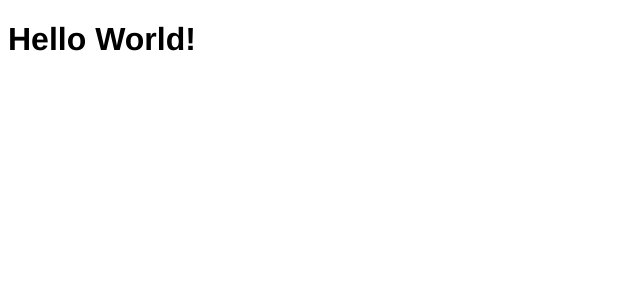
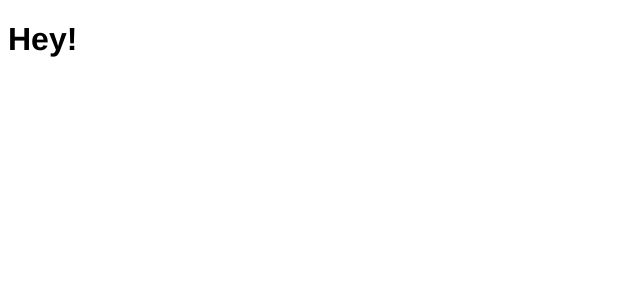
Before and after one commit to the-man2004/portfolio, a Vue app: page / in a window 1280 px wide. Shown: the top 300 px of the page, without its empty margins (0-640 px from the left). Built offline with nearby package versions, Linux system fonts and the light colour scheme.

Commit message:
Installed pinia & added a store.

```diff
--- a/package.json
+++ b/package.json
@@ -9,6 +9,7 @@
   },
   "dependencies": {
     "core-js": "^3.8.3",
+    "pinia": "^2.1.7",
     "vue": "^3.2.13"
   },
   "devDependencies": {
--- a/public/index.html
+++ b/public/index.html
@@ -1,15 +1,19 @@
 <!DOCTYPE html>
 <html lang="">
   <head>
-    <meta charset="utf-8">
-    <meta http-equiv="X-UA-Compatible" content="IE=edge">
-    <meta name="viewport" content="width=device-width,initial-scale=1.0">
-    <link rel="icon" href="<%= BASE_URL %>favicon.ico">
-    <title><%= htmlWebpackPlugin.options.title %></title>
+    <meta charset="utf-8" />
+    <meta http-equiv="X-UA-Compatible" content="IE=edge" />
+    <meta name="viewport" content="width=device-width,initial-scale=1.0" />
+    <link rel="icon" href="<%= BASE_URL %>favicon.ico" />
+    <title>Heinrich Basson</title>
   </head>
   <body>
     <noscript>
-      <strong>We're sorry but <%= htmlWebpackPlugin.options.title %> doesn't work properly without JavaScript enabled. Please enable it to continue.</strong>
+      <strong
+        >We're sorry but <%= htmlWebpackPlugin.options.title %> doesn't work
+        properly without JavaScript enabled. Please enable it to
+        continue.</strong
+      >
     </noscript>
     <div id="app"></div>
     <!-- built files will be auto injected -->
--- a/src/App.vue
+++ b/src/App.vue
@@ -1,8 +1,12 @@
 <template>
-  <h1>Hello World!</h1>
+  <h1>{{ store.hello }}</h1>
 </template>
 
-<script setup></script>
+<script setup>
+import { useStore } from "./store/index";
+
+const store = useStore();
+</script>
 
 <style>
 #app {
--- a/src/main.js
+++ b/src/main.js
@@ -1,6 +1,9 @@
 import { createApp } from "vue";
+import { createPinia } from "pinia";
 import App from "./App.vue";
 
+const pinia = createPinia();
 const app = createApp(App);
 
+app.use(pinia);
 app.mount("#app");
--- /dev/null
+++ b/src/store/index.js
@@ -0,0 +1,11 @@
+import { defineStore } from "pinia";
+
+export const useStore = defineStore("portfolioStore", {
+  state: () => {
+    return {
+      hello: "Hey!",
+    };
+  },
+  getters: {},
+  actions: {},
+});
```
Also changed, not shown: 1 other file (tests, documents, lock files or other folders).
